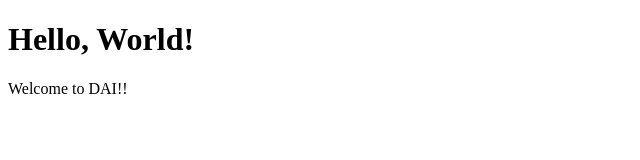
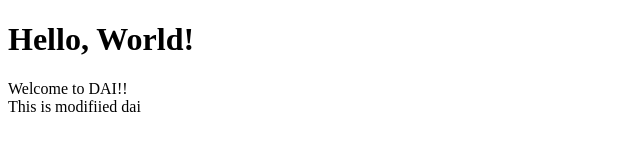
Before and after one commit to sammaknshinde2410/render-repo, a plain HTML site: page index.html in a window 1280 px wide. Shown: the whole page, without its empty margins (0-640 px from the left). Drawn offline with Linux system fonts and the light colour scheme.

Commit message:
Update index.html

```diff
--- a/index.html
+++ b/index.html
@@ -7,6 +7,6 @@
 </head>
 <body>
     <h1>Hello, World!</h1>
-    <p>Welcome to DAI!!</p>
+    <p>Welcome to DAI!! <br>This is modifiied dai</p>
 </body>
 </html>
```
